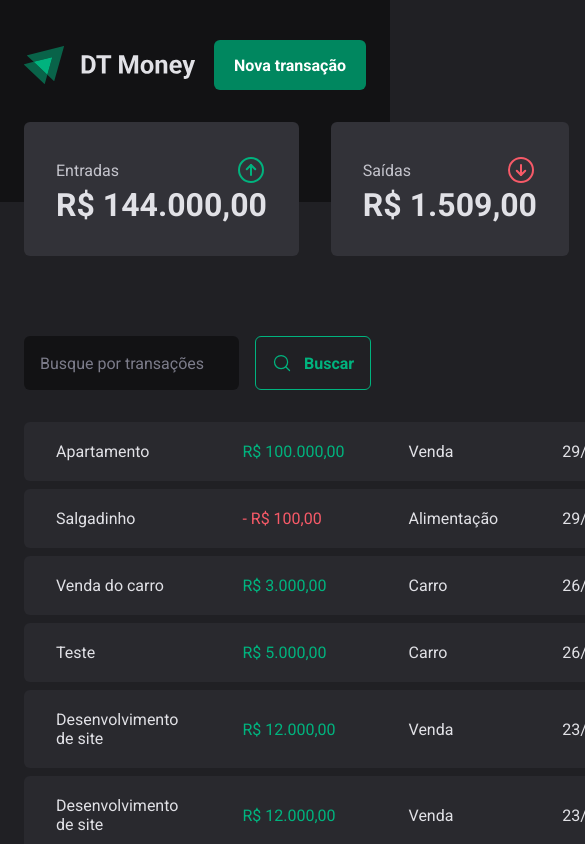
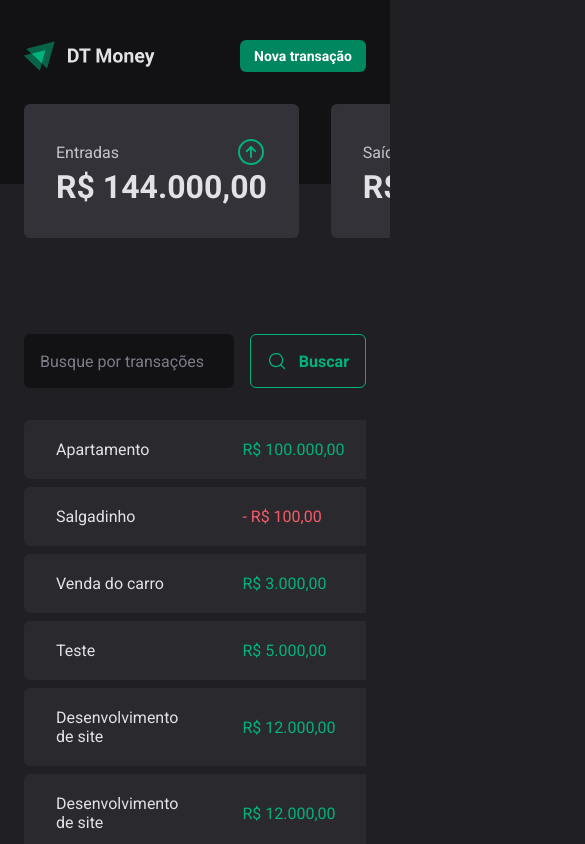
Before and after one commit to AlanOlimpio/dt-money, a React (Vite) app: page / in a window 390 px wide. Shown: the top 844 px of the page, 585 px wide, since content can reach past the window. Built offline with nearby package versions, Linux system fonts and the light colour scheme; data requests are answered from the project's data file.

Commit message:
fix: ajusta mobile

```diff
--- a/src/components/Header/HeaderStyles.ts
+++ b/src/components/Header/HeaderStyles.ts
@@ -16,4 +16,9 @@ export const HeaderContent = styled.div`
   display: flex;
   justify-content: space-between;
   align-items: center;
+  @media only screen and (max-width: 768px) {
+    img {
+      width: 132px;
+    }
+  }
 `;
--- a/src/components/NewTransactionModal/NewTransactionModalStyles.ts
+++ b/src/components/NewTransactionModal/NewTransactionModalStyles.ts
@@ -20,6 +20,12 @@ export const NewTrasactionButton = styled.button`
     &:hover {
       background: ${theme['gray-700']};
     }
+
+    @media only screen and (max-width: 768px) {
+      height: 32px;
+      font-size: 0.875rem;
+      padding: 0px 0.875rem;
+    }
   `}
 `;
 
@@ -33,7 +39,8 @@ export const Overlay = styled(Dialog.Overlay)`
 
 export const Content = styled(Dialog.Content)`
   ${({ theme }) => css`
-    min-width: 32rem;
+    width: 100%;
+    max-width: 32rem;
     border-radius: 6px;
     padding: 2rem 3rem;
     background-color: ${theme['gray-800']};
@@ -42,6 +49,10 @@ export const Content = styled(Dialog.Content)`
     left: 50%;
     transform: translate(-50%, -50%);
     box-shadow: 0px 0px 5px 2px rgb(0, 0, 0, 0.6);
+    @media only screen and (max-width: 768px) {
+      padding: 2rem 1.5rem;
+      width: 90%;
+    }
 
     form {
       margin-top: 2rem;
--- a/src/components/Summary/SummaryStyles.ts
+++ b/src/components/Summary/SummaryStyles.ts
@@ -6,6 +6,7 @@ interface SummaryCardProps {
 }
 
 export const SummaryContainer = styled.section`
+  ${({ theme }) => css`
     width: 100%;
     max-width: 1120px;
     margin: -5rem auto 0;
@@ -13,6 +14,23 @@ export const SummaryContainer = styled.section`
     display: grid;
     grid-template-columns: repeat(3, 1fr);
     gap: 2rem;
+    overflow-x: scroll;
+    padding-bottom: 1rem;
+    &::-webkit-scrollbar {
+      width: 8px !important;
+      height: 8px;
+    }
+
+    &::-webkit-scrollbar-track {
+      background-color: ${theme['gray-800']};
+      border-radius: 8px;
+    }
+
+    &::-webkit-scrollbar-thumb {
+      background-color: ${theme['gray-600']};
+      border-radius: 8px;
+    }
+  `}
 `;
 
 export const SummaryCard = styled.div<SummaryCardProps>`
--- a/src/pages/Transactions/Transactions.tsx
+++ b/src/pages/Transactions/Transactions.tsx
@@ -7,6 +7,7 @@ import {
   ListTd,
   LoadingContainer,
   PrinceHighLight,
+  TableContainer,
   TransactionsContainer,
   TransactionsTable,
 } from './TransactionsStyles';
@@ -34,6 +35,7 @@ function Transactions() {
           </LoadingContainer>
         )}
         {!isLoading && transactions && (
+          <TableContainer>
             <TransactionsTable>
               <tbody>
                 {transactions.map((transaction) => {
@@ -55,6 +57,7 @@ function Transactions() {
                 })}
               </tbody>
             </TransactionsTable>
+          </TableContainer>
         )}
 
         {!isLoading && total > 0 && <Pagination page={page} pages={pages} />}
--- a/src/pages/Transactions/TransactionsStyles.ts
+++ b/src/pages/Transactions/TransactionsStyles.ts
@@ -64,3 +64,27 @@ export const LoadingContainer = styled.div`
 export const InfiniteRotate = styled.div`
   animation: ${rotate} 0.75s linear infinite;
 `;
+
+export const TableContainer = styled.div`
+  ${({ theme }) => css`
+    width:100%
+    overflow-x: scroll;
+    overflow-y: auto;
+    padding-bottom: 1rem;
+     &::-webkit-scrollbar {
+      width: 8px !important;
+      height: 8px;
+    }
+
+    &::-webkit-scrollbar-track {
+      background-color: ${theme['gray-800']};
+      border-radius: 8px;
+    }
+
+    &::-webkit-scrollbar-thumb {
+      background-color: ${theme['gray-600']};
+      border-radius: 8px;
+    }
+
+  `}
+`;
--- a/src/pages/Transactions/components/SearchForm/SearchFormStyles.ts
+++ b/src/pages/Transactions/components/SearchForm/SearchFormStyles.ts
@@ -12,6 +12,7 @@ export const SearchFormContainer = styled.form`
       background: ${theme['gray-900']};
       color: ${theme['gray-300']};
       padding: 1rem;
+      width: 100%;
 
       &::placeholder {
         color: ${theme['gray-500']};
```
Lines whose indentation alone changed are shown as unchanged.
